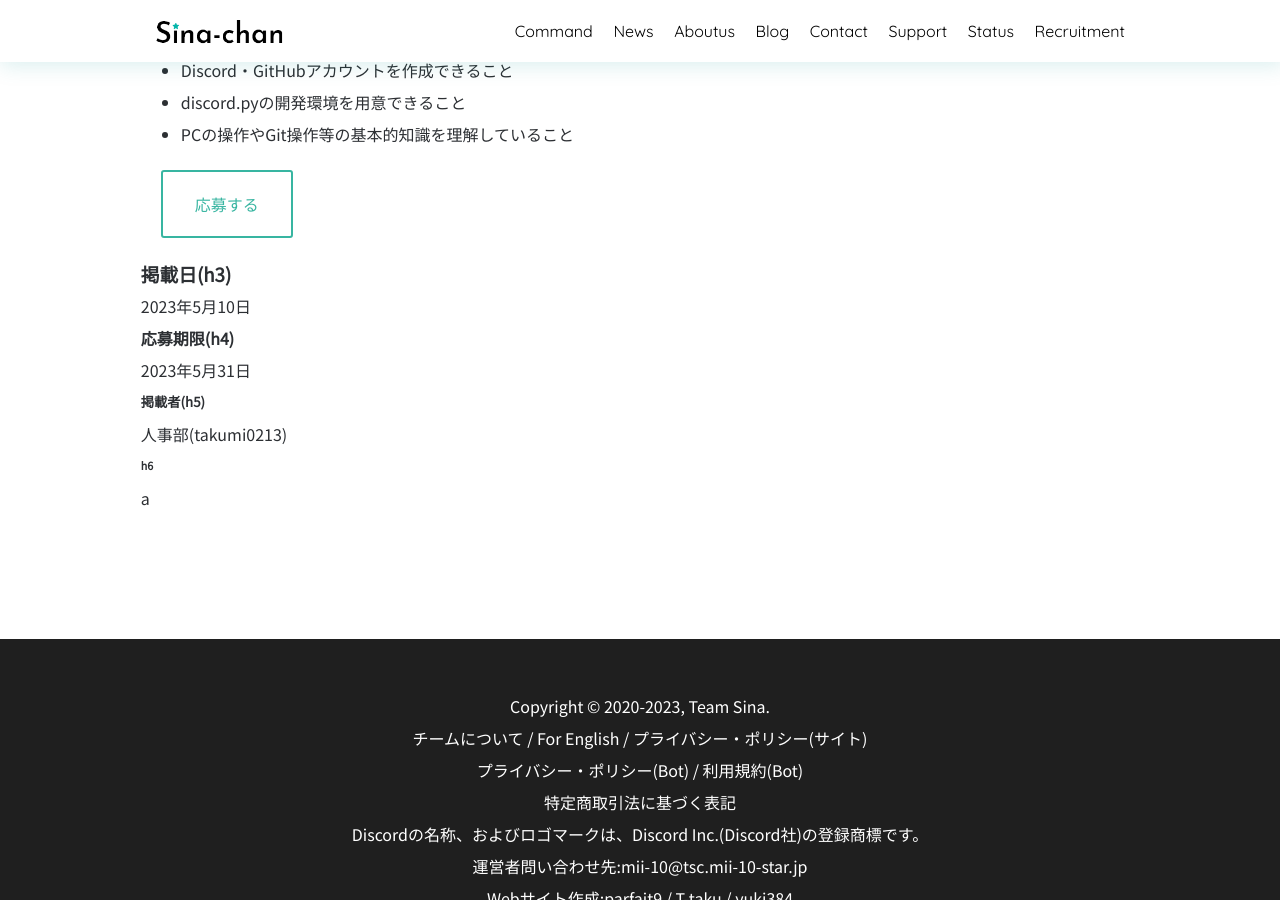
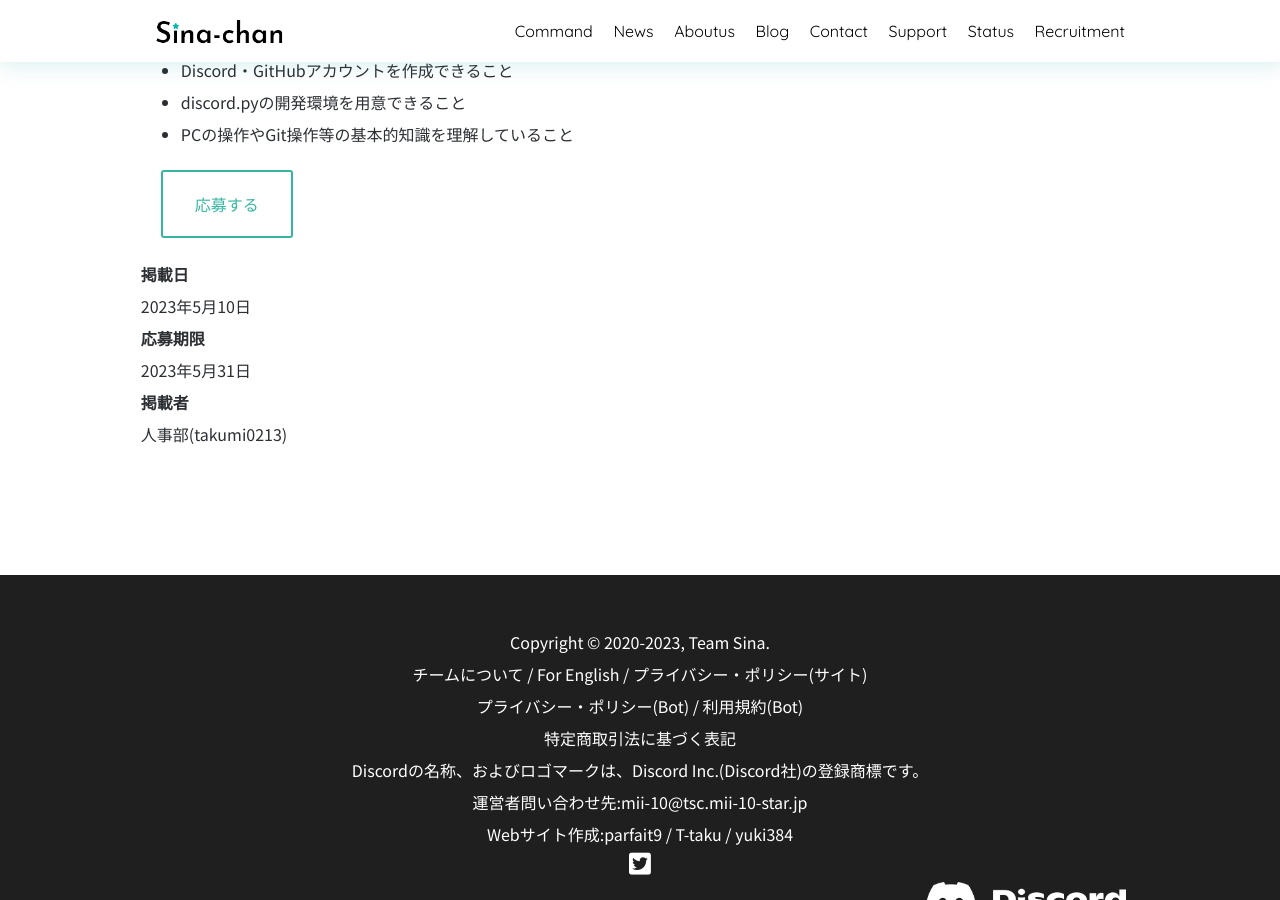
Before and after one commit to SinaKitagami/sinakitagami.github.io, a Jekyll site: the page built from _posts/recruitment /2023-05-10-program.md, in a window 1280 px wide and 900 px high, scrolled down 698 px. Built offline with Jekyll 4.4.1, drawn with Linux system fonts in a browser that asks for light colours; nearby versions of some CDN libraries.

Commit message:
見出し変更

```diff
--- a/_posts/recruitment /2023-05-10-program.md
+++ b/_posts/recruitment /2023-05-10-program.md
@@ -27,18 +27,14 @@
 
 <a class="btn-blue" href="https://sina-chan.com">応募する</a>
 
-### 掲載日(h3)
+#### 掲載日
 
 2023年5月10日
 
-#### 応募期限(h4)
+#### 応募期限
 
 2023年5月31日
 
-##### 掲載者(h5)
+#### 掲載者
 
 人事部(takumi0213)
-
-###### h6
-
-a
```
